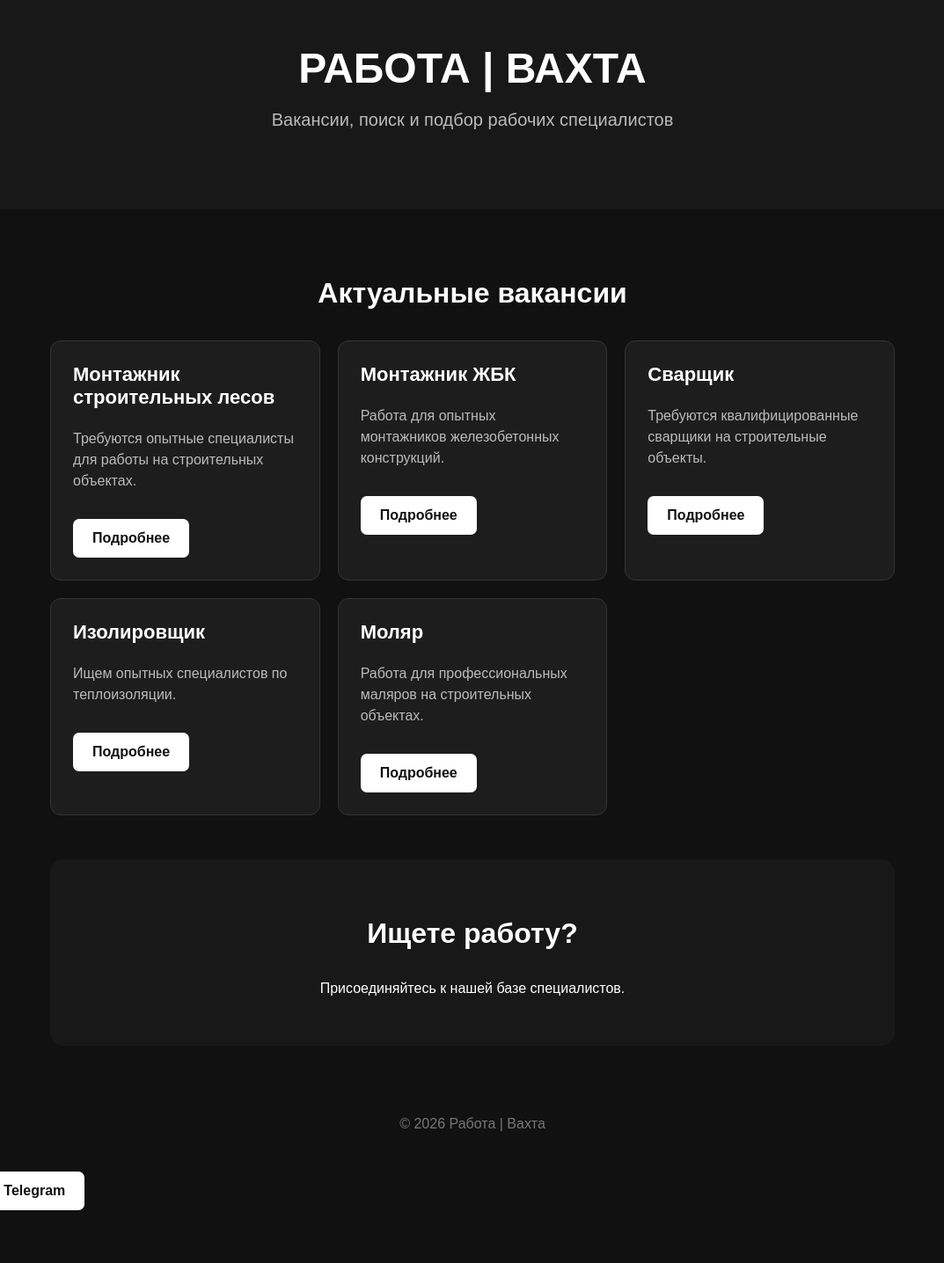
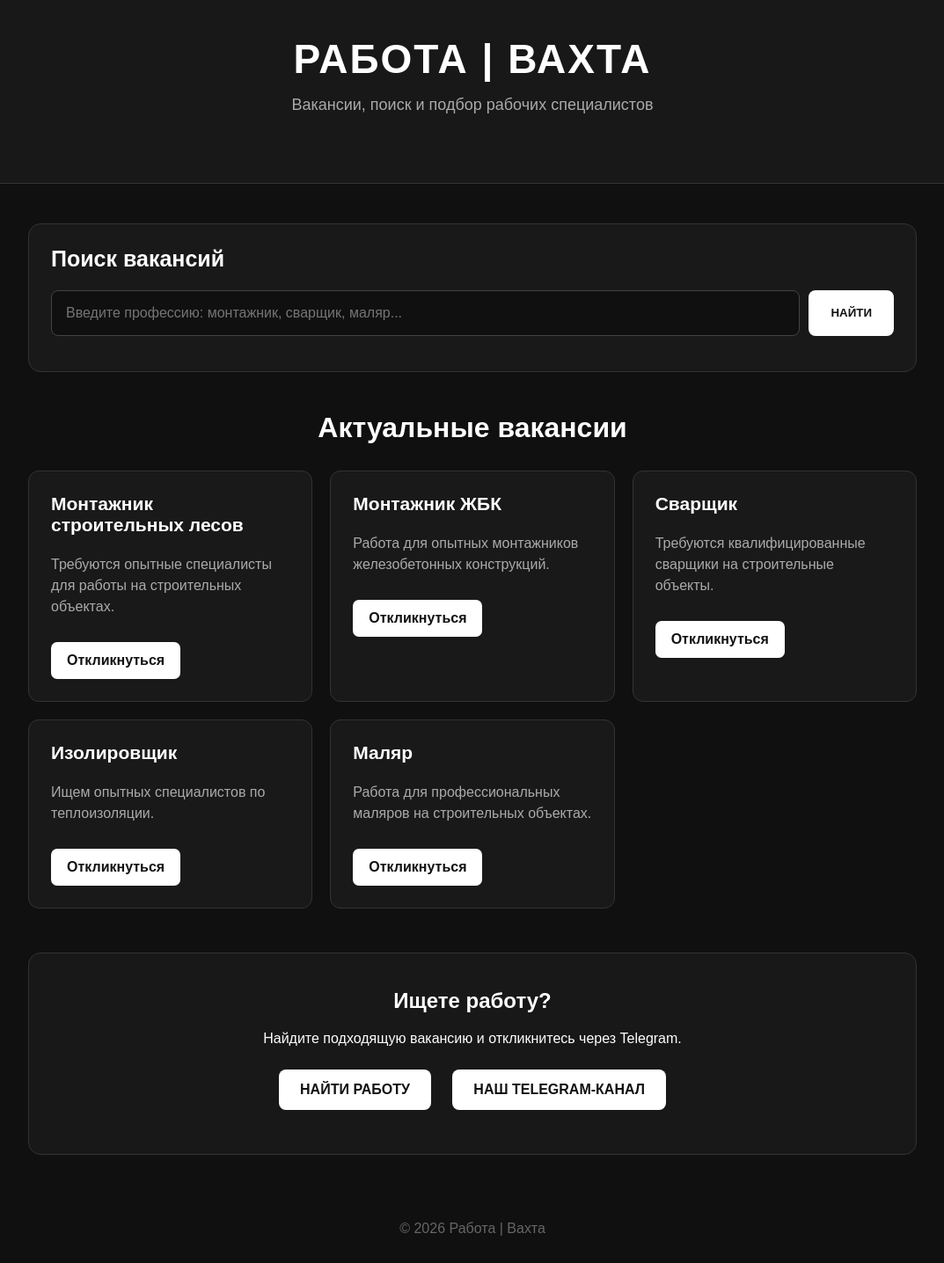
Before and after one commit to jvrdwghsnd-cmd/rabota-vakhta, a plain HTML site: page index.html in a window 1280 px wide. Shown: the part 20-1456 px from the top of the page at 88% size, without its empty margins (103-1176 px from the left). Before the commit the page ends 1396 px from the top, so only its background shows below. Drawn offline with Linux system fonts and the light colour scheme.

Commit message:
Update index.html

```diff
--- a/index.html
+++ b/index.html
@@ -3,91 +3,183 @@
 <head>
   <meta charset="UTF-8">
   <meta name="viewport" content="width=device-width, initial-scale=1.0">
-  <title>Работа | Вахта</title>
+  <title>Работа | Вахта — Вакансии</title>
+
   <style>
-    * { box-sizing: border-box; }
+    * {
+      box-sizing: border-box;
+    }
 
     body {
       margin: 0;
       font-family: Arial, sans-serif;
-      background: #111;
-      color: #fff;
+      background: #101010;
+      color: #ffffff;
     }
 
     header {
-      padding: 70px 20px;
+      padding: 60px 20px;
       text-align: center;
       background: #181818;
+      border-bottom: 1px solid #333;
     }
 
-    h1 {
-      font-size: 48px;
-      margin: 0 0 15px;
+    header h1 {
+      margin: 0;
+      font-size: 46px;
+      letter-spacing: 2px;
     }
 
     header p {
-      font-size: 20px;
-      color: #bbb;
+      margin-top: 15px;
+      color: #aaa;
+      font-size: 18px;
     }
 
     .container {
-      max-width: 1000px;
+      width: 100%;
+      max-width: 1050px;
       margin: auto;
-      padding: 50px 20px;
+      padding: 45px 20px;
     }
 
-    h2 {
+    .search-box {
+      background: #191919;
+      border: 1px solid #333;
+      padding: 25px;
+      border-radius: 14px;
+      margin-bottom: 45px;
+    }
+
+    .search-box h2 {
+      margin-top: 0;
+      font-size: 25px;
+    }
+
+    .search-row {
+      display: flex;
+      gap: 10px;
+    }
+
+    #searchInput {
+      flex: 1;
+      padding: 16px;
+      border-radius: 8px;
+      border: 1px solid #444;
+      background: #101010;
+      color: white;
+      font-size: 16px;
+      outline: none;
+    }
+
+    #searchButton {
+      padding: 16px 25px;
+      border: none;
+      border-radius: 8px;
+      background: white;
+      color: #111;
+      font-weight: bold;
+      cursor: pointer;
+    }
+
+    #searchButton:hover {
+      opacity: 0.85;
+    }
+
+    #resultCount {
+      margin-top: 15px;
+      color: #999;
+    }
+
+    h2.section-title {
       text-align: center;
+      margin-bottom: 30px;
       font-size: 32px;
-      margin-bottom: 35px;
     }
 
     .jobs {
       display: grid;
-      grid-template-columns: repeat(auto-fit, minmax(240px, 1fr));
+      grid-template-columns: repeat(auto-fit, minmax(260px, 1fr));
       gap: 20px;
     }
 
     .job {
-      background: #1d1d1d;
+      background: #191919;
       border: 1px solid #333;
+      border-radius: 12px;
       padding: 25px;
-      border-radius: 12px;
     }
 
     .job h3 {
       margin-top: 0;
-      font-size: 22px;
+      font-size: 21px;
     }
 
     .job p {
-      color: #bbb;
+      color: #aaa;
       line-height: 1.5;
     }
 
-    .button {
+    .job-button {
       display: inline-block;
-      margin-top: 15px;
-      padding: 13px 22px;
-      background: #fff;
+      margin-top: 12px;
+      padding: 12px 18px;
+      border-radius: 7px;
+      background: white;
       color: #111;
       text-decoration: none;
-      border-radius: 7px;
       font-weight: bold;
+    }
+
+    .no-results {
+      display: none;
+      text-align: center;
+      color: #aaa;
+      padding: 30px;
     }
 
     .cta {
       margin-top: 50px;
       padding: 40px 20px;
+      background: #181818;
+      border: 1px solid #333;
+      border-radius: 14px;
       text-align: center;
-      background: #181818;
-      border-radius: 15px;
+    }
+
+    .cta h2 {
+      margin-top: 0;
+    }
+
+    .cta-button {
+      display: inline-block;
+      margin: 10px;
+      padding: 14px 24px;
+      background: white;
+      color: #111;
+      text-decoration: none;
+      border-radius: 8px;
+      font-weight: bold;
     }
 
     footer {
+      text-align: center;
       padding: 30px;
-      text-align: center;
-      color: #777;
+      color: #666;
+    }
+
+    @media (max-width: 600px) {
+      header h1 {
+        font-size: 34px;
+      }
+
+      .search-row {
+        flex-direction: column;
+      }
+
+      #searchButton {
+        width: 100%;
+      }
     }
   </style>
 </head>
@@ -99,55 +191,197 @@
   <p>Вакансии, поиск и подбор рабочих специалистов</p>
 </header>
 
-<section class="container">
-  <h2>Актуальные вакансии</h2>
+<main class="container">
 
-  <div class="jobs">
+  <section class="search-box">
+    <h2>Поиск вакансий</h2>
 
-    <div class="job">
-      <h3>Монтажник строительных лесов</h3>
-      <p>Требуются опытные специалисты для работы на строительных объектах.</p>
-      <a class="button" href="#">Подробнее</a>
+    <div class="search-row">
+      <input
+        id="searchInput"
+        type="text"
+        placeholder="Введите профессию: монтажник, сварщик, маляр..."
+      >
+
+      <button id="searchButton">
+        НАЙТИ
+      </button>
     </div>
 
-    <div class="job">
-      <h3>Монтажник ЖБК</h3>
-      <p>Работа для опытных монтажников железобетонных конструкций.</p>
-      <a class="button" href="#">Подробнее</a>
+    <div id="resultCount"></div>
+  </section>
+
+  <h2 class="section-title">Актуальные вакансии</h2>
+
+  <section class="jobs" id="jobs">
+
+    <div class="job" data-search="монтажник строительных лесов леса подмости">
+      <h3>Монтажник строительных лесов</h3>
+      <p>
+        Требуются опытные специалисты для работы
+        на строительных объектах.
+      </p>
+
+      <a
+        class="job-button"
+        href="https://t.me/VakhtovykHelperBot"
+        target="_blank"
+      >
+        Откликнуться
+      </a>
     </div>
 
-    <div class="job">
-      <h3>Сварщик</h3>
-      <p>Требуются квалифицированные сварщики на строительные объекты.</p>
-      <a class="button" href="#">Подробнее</a>
+    <div class="job" data-search="монтажник жбк железобетон бетон конструкции">
+      <h3>Монтажник ЖБК</h3>
+      <p>
+        Работа для опытных монтажников
+        железобетонных конструкций.
+      </p>
+
+      <a
+        class="job-button"
+        href="https://t.me/VakhtovykHelperBot"
+        target="_blank"
+      >
+        Откликнуться
+      </a>
     </div>
 
-    <div class="job">
-      <h3>Изолировщик</h3>
-      <p>Ищем опытных специалистов по теплоизоляции.</p>
-      <a class="button" href="#">Подробнее</a>
+    <div class="job" data-search="сварщик сварка металлоконструкции">
+      <h3>Сварщик</h3>
+      <p>
+        Требуются квалифицированные сварщики
+        на строительные объекты.
+      </p>
+
+      <a
+        class="job-button"
+        href="https://t.me/VakhtovykHelperBot"
+        target="_blank"
+      >
+        Откликнуться
+      </a>
     </div>
 
-    <div class="job">
-      <h3>Моляр</h3>
-      <p>Работа для профессиональных маляров на строительных объектах.</p>
-      <a class="button" href="#">Подробнее</a>
+    <div class="job" data-search="изолировщик изоляция теплоизоляция">
+      <h3>Изолировщик</h3>
+      <p>
+        Ищем опытных специалистов
+        по теплоизоляции.
+      </p>
+
+      <a
+        class="job-button"
+        href="https://t.me/VakhtovykHelperBot"
+        target="_blank"
+      >
+        Откликнуться
+      </a>
     </div>
 
+    <div class="job" data-search="маляр покраска отделка">
+      <h3>Маляр</h3>
+      <p>
+        Работа для профессиональных маляров
+        на строительных объектах.
+      </p>
+
+      <a
+        class="job-button"
+        href="https://t.me/VakhtovykHelperBot"
+        target="_blank"
+      >
+        Откликнуться
+      </a>
+    </div>
+
+  </section>
+
+  <div class="no-results" id="noResults">
+    По вашему запросу вакансий не найдено.
   </div>
 
-  <div class="cta">
+  <section class="cta">
+
     <h2>Ищете работу?</h2>
-    <p>Присоединяйтесь к нашей базе специалистов.</p>
 
-  </div>
-</section>
+    <p>
+      Найдите подходящую вакансию и откликнитесь
+      через Telegram.
+    </p>
+
+    <a
+      class="cta-button"
+      href="https://t.me/VakhtovykHelperBot"
+      target="_blank"
+    >
+      НАЙТИ РАБОТУ
+    </a>
+
+    <a
+      class="cta-button"
+      href="https://t.me/vakhtovyk"
+      target="_blank"
+    >
+      НАШ TELEGRAM-КАНАЛ
+    </a>
+
+  </section>
+
+</main>
 
 <footer>
   © 2026 Работа | Вахта
 </footer>
-<a class="button" href="https://t.me/vakhtovyk" target="_blank">
-  Перейти в Telegram
-</a>
+
+<script>
+  const searchInput = document.getElementById("searchInput");
+  const searchButton = document.getElementById("searchButton");
+  const jobs = document.querySelectorAll(".job");
+  const noResults = document.getElementById("noResults");
+  const resultCount = document.getElementById("resultCount");
+
+  function searchJobs() {
+    const query = searchInput.value
+      .toLowerCase()
+      .trim();
+
+    let found = 0;
+
+    jobs.forEach(job => {
+      const text = job
+        .getAttribute("data-search")
+        .toLowerCase();
+
+      if (query === "" || text.includes(query)) {
+        job.style.display = "block";
+        found++;
+      } else {
+        job.style.display = "none";
+      }
+    });
+
+    if (query === "") {
+      resultCount.textContent = "";
+    } else {
+      resultCount.textContent =
+        "Найдено вакансий: " + found;
+    }
+
+    noResults.style.display =
+      found === 0 ? "block" : "none";
+  }
+
+  searchButton.addEventListener("click", searchJobs);
+
+  searchInput.addEventListener("input", searchJobs);
+
+  searchInput.addEventListener("keydown", function(event) {
+    if (event.key === "Enter") {
+      searchJobs();
+    }
+  });
+</script>
+
 </body>
 </html>
```
